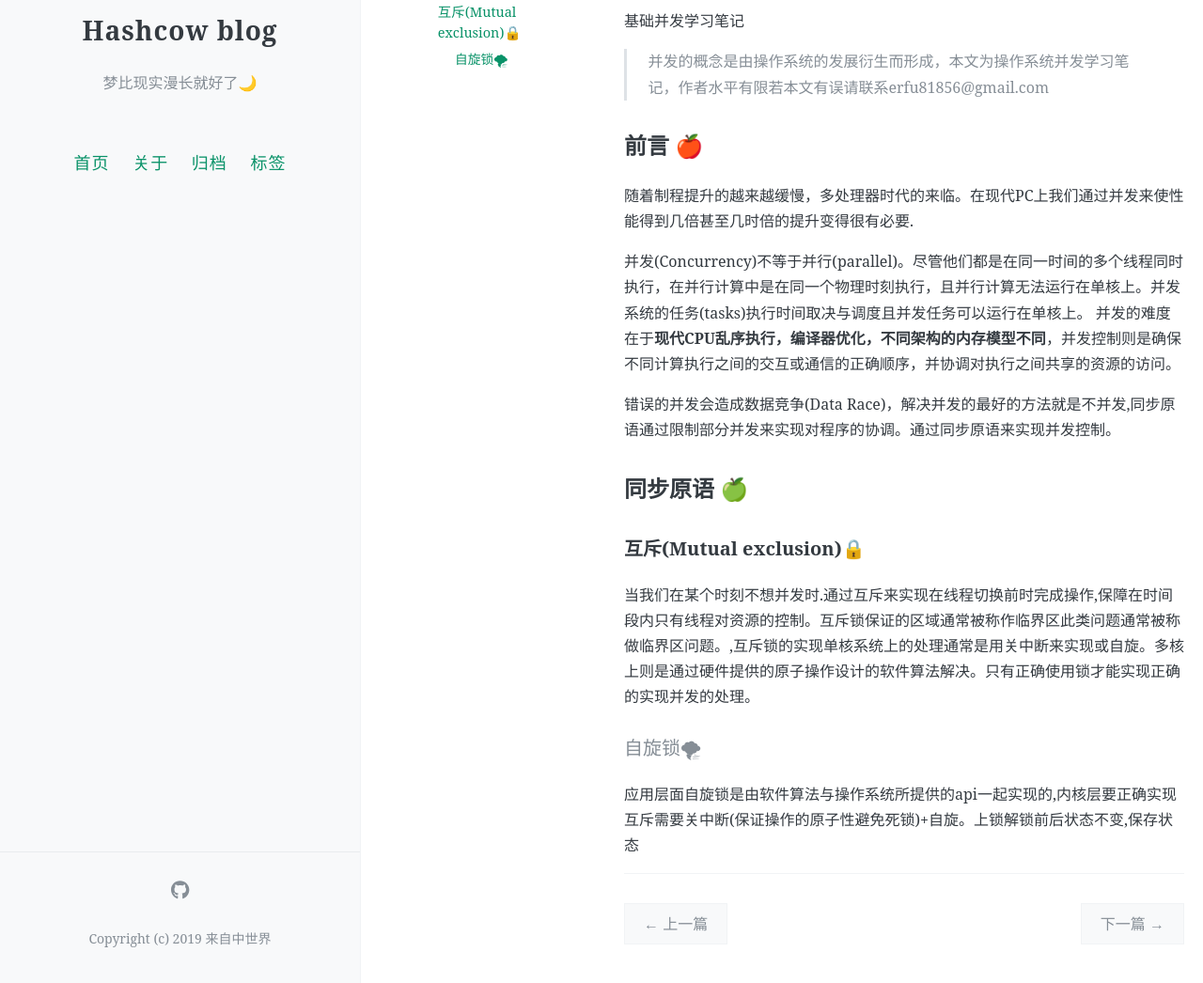
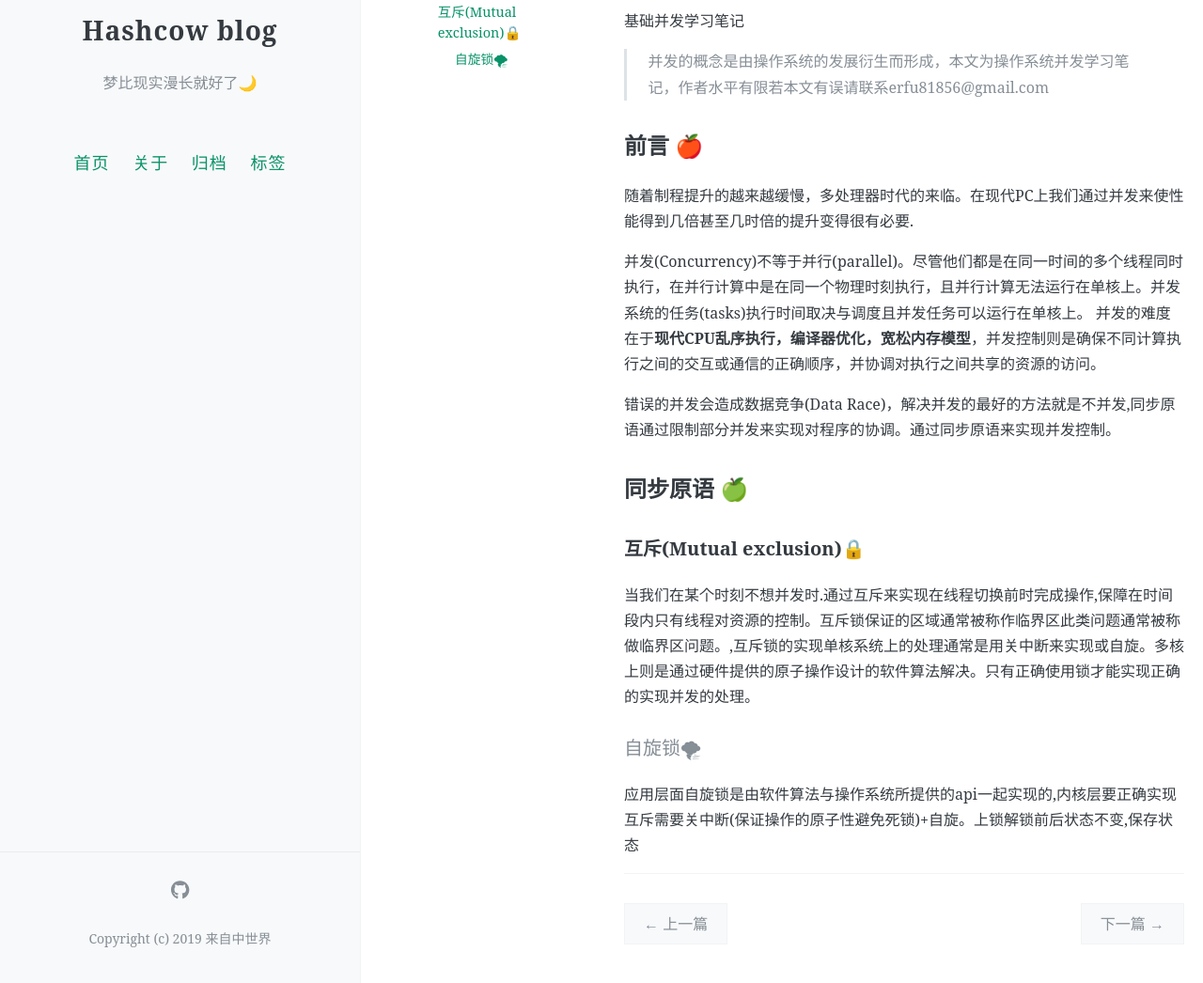
Before and after one commit to hashcowuwu/blog, a Jekyll site: the page built from _posts/2024-05-13-concurrent-note.md, in a window 1280 px wide and 1336 px high. Shown: the part 290-1336 px from the top of the window at 94% size. Built offline with Jekyll 4.4.1, drawn with Linux system fonts in a browser that asks for light colours; comment, search, counter and statistics services are not loaded.

```diff
--- a/_posts/2024-05-13-concurrent-note.md
+++ b/_posts/2024-05-13-concurrent-note.md
@@ -19,7 +19,7 @@ toc: true
 随着制程提升的越来越缓慢，多处理器时代的来临。在现代PC上我们通过并发来使性能得到几倍甚至几时倍的提升变得很有必要.
 
 并发(Concurrency)不等于并行(parallel)。尽管他们都是在同一时间的多个线程同时执行，在并行计算中是在同一个物理时刻执行，且并行计算无法运行在单核上。并发系统的任务(tasks)执行时间取决与调度且并发任务可以运行在单核上。
-并发的难度在于**现代CPU乱序执行，编译器优化，不同架构的内存模型不同**，并发控制则是确保不同计算执行之间的交互或通信的正确顺序，并协调对执行之间共享的资源的访问。
+并发的难度在于**现代CPU乱序执行，编译器优化，宽松内存模型**，并发控制则是确保不同计算执行之间的交互或通信的正确顺序，并协调对执行之间共享的资源的访问。
 
 错误的并发会造成数据竞争(Data Race)，解决并发的最好的方法就是不并发,同步原语通过限制部分并发来实现对程序的协调。通过同步原语来实现并发控制。
 
```
